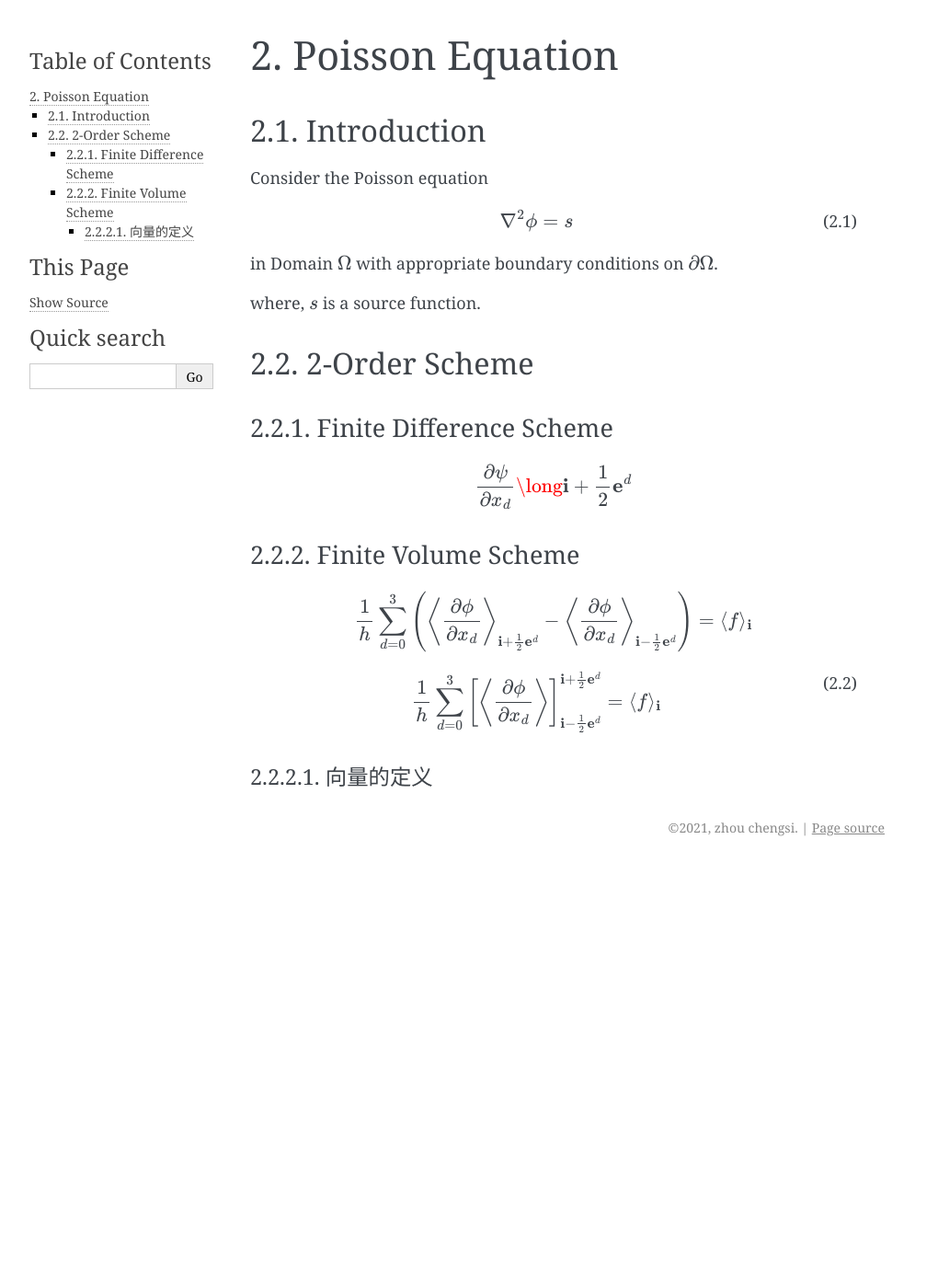
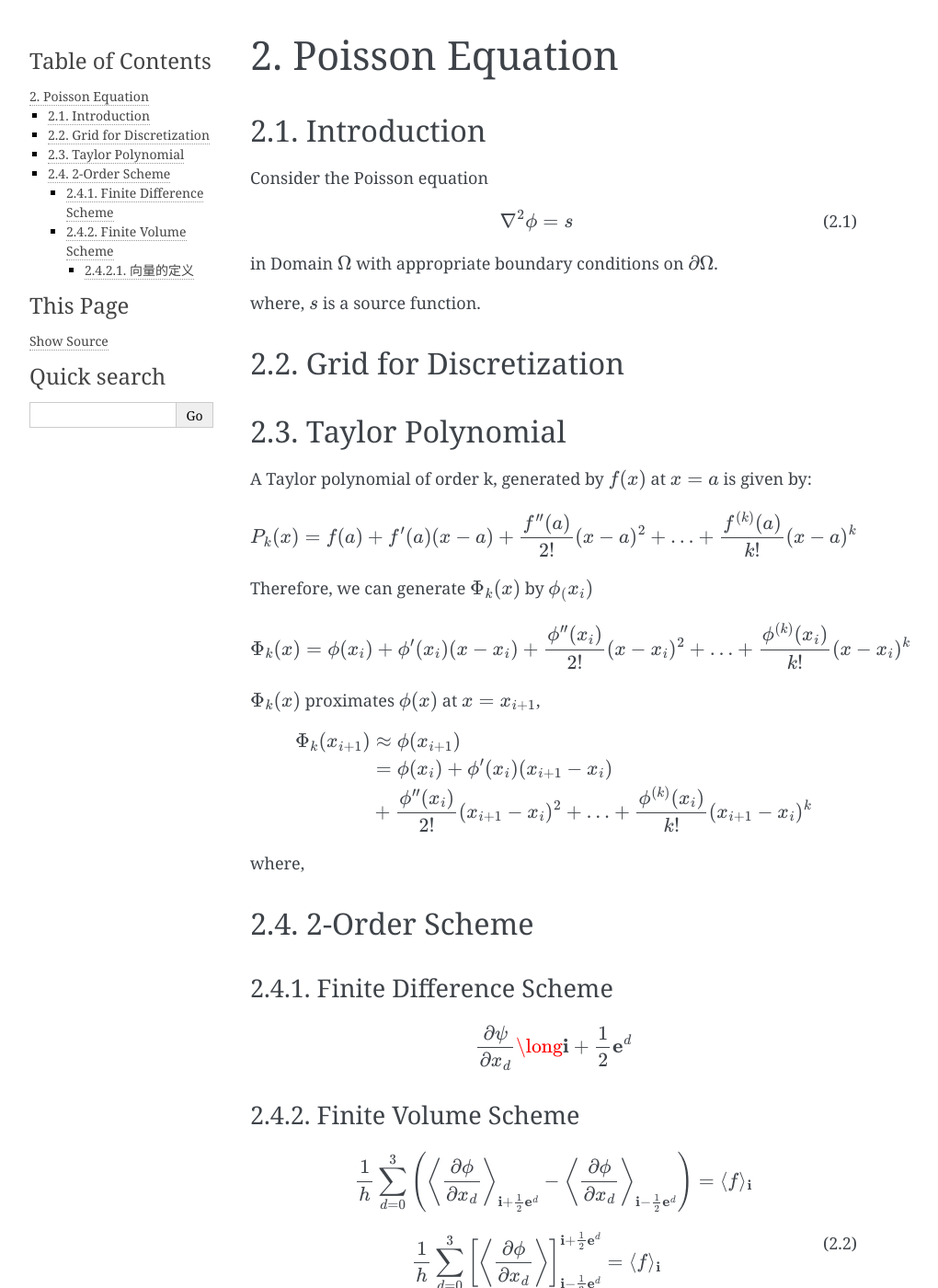
Before and after one commit to hyperpower/carpio21, a Sphinx documentation site: the page built from doc/source/writing/2-poisson/poisson.rst, in a window 1280 px wide and 1400 px high. Shown: the whole window at 92% size, without its empty margins (148-1168 px from the left). Built offline with Sphinx 7.4.7, drawn with Linux system fonts in a browser that asks for light colours.

Commit message:
doc writing

```diff
--- a/doc/source/conf.py
+++ b/doc/source/conf.py
@@ -42,8 +42,8 @@ extensions = [
     'sphinx.ext.githubpages',
     'sphinx.ext.intersphinx',
     'matplotlib.sphinxext.plot_directive',
-    # 'jupyter_sphinx.execute'
-    'sphinx_exec_code',
+    'jupyter_sphinx'
+    # 'sphinx_exec_code',
     #'breathe'
     # 'exhale'
 ]
--- a/doc/source/writing/2-poisson/poisson.rst
+++ b/doc/source/writing/2-poisson/poisson.rst
@@ -16,6 +16,34 @@ in Domain :math:`\Omega` with appropriate boundary conditions on :math:`\partial
 where,
 :math:`s` is a source function.
 
+Grid for Discretization
+-------------------------------
+
+
+Taylor Polynomial
+-------------------------------
+
+A Taylor polynomial of order k, generated by :math:`f(x)` at :math:`x=a` is given by:
+
+.. math::
+    P_k(x)=f(a)+f^{\prime}(a)(x-a)+\frac{f^{\prime \prime}(a)}{2 !}(x-a)^2+\ldots+\frac{f^{(k)}(a)}{k !}(x-a)^k
+
+Therefore, we can generate :math:`\Phi_k(x)` by :math:`\phi_(x_i)`
+
+.. math::
+    \Phi_k(x)=\phi(x_i)+\phi^{\prime}(x_i)(x-x_i)+\frac{\phi^{\prime \prime}(x_i)}{2 !}(x-x_i)^2+\ldots+\frac{\phi^{(k)}(x_i)}{k !}(x-x_i)^k
+
+
+:math:`\Phi_k(x)` proximates :math:`\phi(x)` at :math:`x = x_{i+1}`,
+
+.. math::
+    \Phi_k(x_{i+1}) &\approx \phi(x_{i+1}) \\
+      &=\phi(x_i) +\phi^{\prime}(x_i)(x_{i+1}-x_i) \\
+         &+\frac{\phi^{\prime \prime}(x_i)}{2 !}(x_{i+1}-x_i)^2
+         +\ldots
+         +\frac{\phi^{(k)}(x_i)}{k !}(x_{i+1}-x_i)^k
+
+where,
 
 
 2-Order Scheme
```
